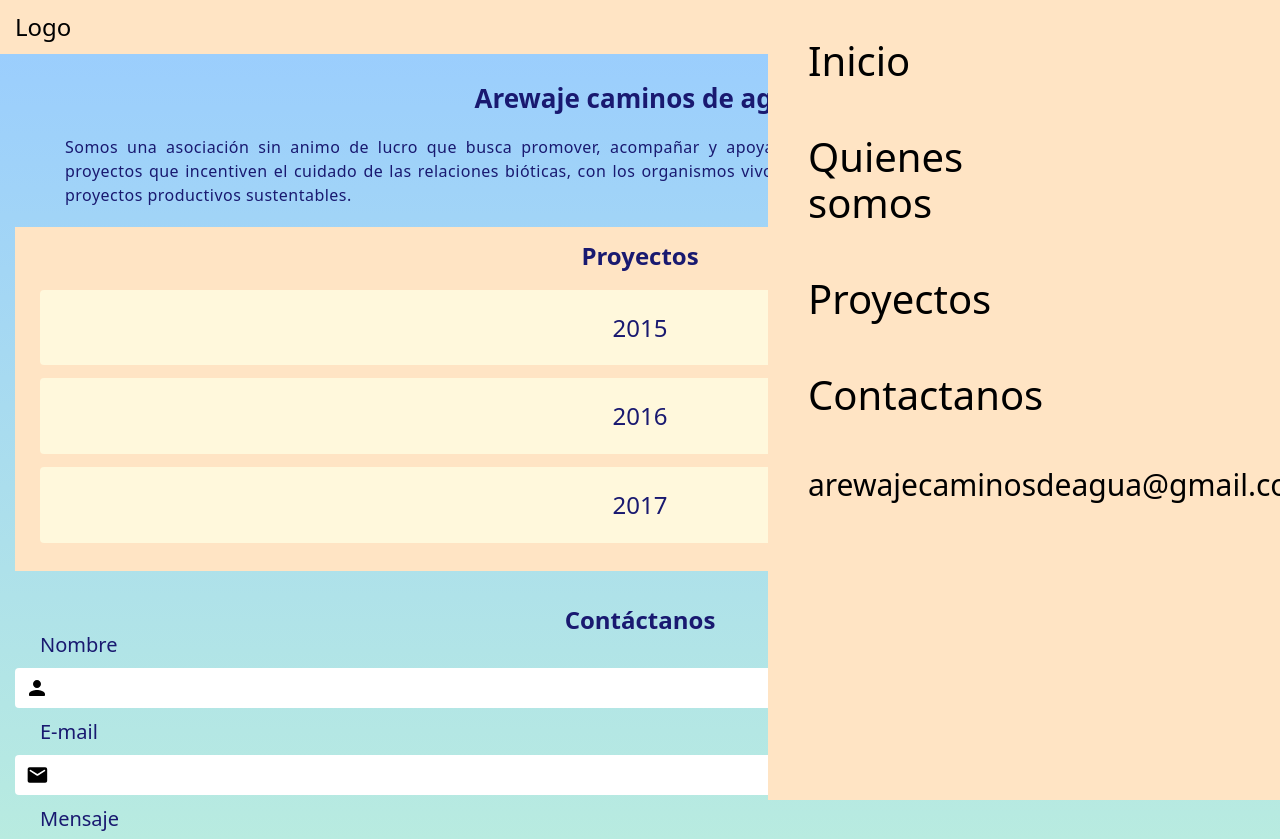
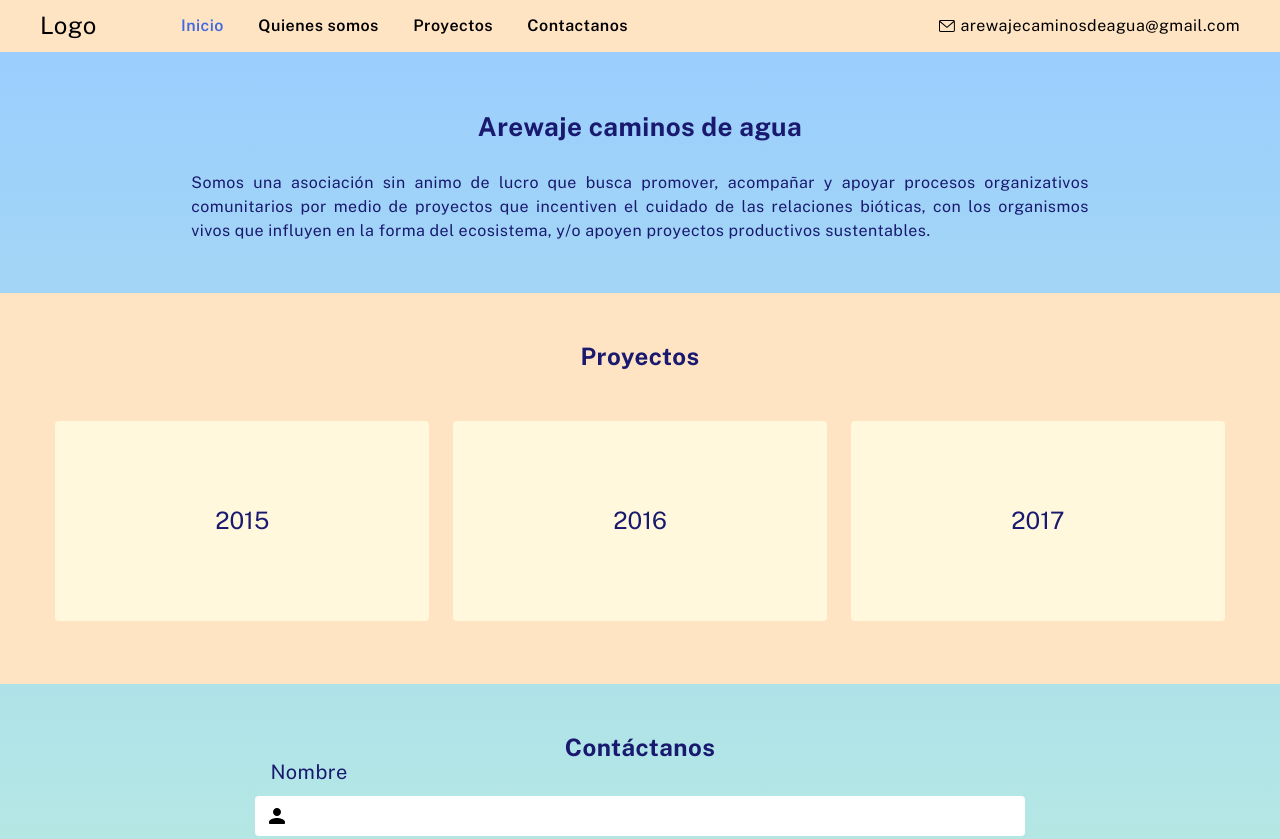
Before and after one commit to SantiRock/arewaje, a plain HTML site: page index.html in a window 1280 px wide. Shown: the top 839 px of the page. Drawn offline with nearby package versions, Linux system fonts and the light colour scheme.

Commit message:
responsive index, creacion otras paginas

```diff
--- a/index.html
+++ b/index.html
@@ -20,6 +20,7 @@
 
     <body class="body">
         <header class="header">
+          <div class="header__container">
                 <a class="logo" href="./index.html">Logo</a>
 
                 <button
@@ -32,36 +33,32 @@
                 </svg>
                 </button>
 
-                <!--
-                <div>
+                <div class="header__nav">
                   <nav>
-                    <a href="./index.html">Inicio</a>
-                    <a href="">Quienes somos</a>
-                    <a href="">Proyectos</a>
-                    <a href="">Contactanos</a>
+                    <a class="header__page header__page--select" href="./index.html">Inicio</a>
+                    <a class="header__page" href="">Quienes somos</a>
+                    <a class="header__page" href="">Proyectos</a>
+                    <a class="header__page" href="">Contactanos</a>
                   </nav>
-
-                  <div class="header__contacts">
-                    <a class="header__contactselement" href="mailto:info@devstudio.com">
-                      <svg class="header__svgmail">
-                        <use href="./images/icons.svg#sobre"></use>
-                      </svg>
-                      arewajecaminosdeagua@gmail.com</a
-                    >
-                  </div>
+                  <a class="header__email" href="mailto:arewajecaminosdeagua@gmail.com">
+                    <svg class="header__svgmail">
+                      <use href="./images/svgs.svg#sobre"></use>
+                    </svg>
+                    <p class="header__gmail">arewajecaminosdeagua@gmail.com</p>
+                  </a>
                 </div>
-            -->
+          </div>
         </header>
 
         <main class="main">
-          <section class="intro" title="presentación">
+          <section class="intro section" title="presentación">
             <h1 class="intro__h1">Arewaje caminos de agua</h1>
             <p class="intro__p">
               Somos una asociación sin animo de lucro que busca promover, acompañar y apoyar procesos organizativos comunitarios por medio de proyectos que incentiven el cuidado de las relaciones bióticas, con los organismos vivos que influyen en la forma del ecosistema,  y/o apoyen proyectos productivos sustentables.
             </p>
           </section>
 
-          <section class="proyectos" title="proyectos">
+          <section class="proyectos section" title="proyectos">
             <h2>Proyectos</h2>
             <div class="proyectos__container">
               <button class="proyectos__btn" type="button" onclick="">
@@ -76,7 +73,7 @@
             </div>
           </section>
 
-          <section class="contact" title="contactanos">
+          <section class="contact section" title="contactanos">
             <h2 class="contact__title">Contáctanos</h2>
           <form class="contact__form" name="contactanos">
             <p class="contact__p contact__p--name">Nombre</p>
@@ -113,13 +110,16 @@
         </main>
 
         <footer class="footer">
+          <div class="footer__container">
           <a class="logo">Logo</a>
-          <a class="logo__email" href="mailto:info@devstudio.com">
+          <a class="footer__email" href="mailto:arewajecaminosdeagua@gmail.com">
             <svg class="footer__svg">
               <use href="./images/svgs.svg#sobre"></use>
             </svg>
             arewajecaminosdeagua@gmail.com
           </a>
+          </div>
+        </div>
         </footer>
 
         <div class="mobile__container js-menu-container" id="mobile">
@@ -134,10 +134,9 @@
               <a class="mobile__link" href="">Quienes somos</a>
               <a class="mobile__link" href="">Proyectos</a>
               <a class="mobile__link" href="">Contactanos</a>
-                <a class="mobile__link mobile__email" href="mailto:info@devstudio.com">
+              <a class="mobile__email" href="mailto:arewajecaminosdeagua@gmail.com">
                   arewajecaminosdeagua@gmail.com
                 </a>
-            </div>
           </div>
 
           <script
--- a/scss/content/_body.scss
+++ b/scss/content/_body.scss
@@ -1,13 +1,23 @@
-.logo {
-    font-size: 24px;
+.body {
+    min-width: 320px;
+    font-family: "Public Sans", sans-serif;
+    font-weight: 14px;
+    letter-spacing: .03em;
 }
 
 .main {
-    padding-left: 15px;
-    padding-right: 15px;
-    color:midnightblue ;
+    color:midnightblue;
     text-align: center;
     background: linear-gradient(#99ccff -5%, #ccffcc 122%);
+}
+
+.section {
+    padding-top: 30px;
+    padding-bottom: 30px;
+}
+
+.logo {
+    font-size: 24px;
 }
 
 button {
@@ -26,6 +36,16 @@ a {
 
 h2 {
     font-size: 24px;
-    padding-top: 15px;
 
 }
+
+@media screen and (min-width: 1200px) {
+    h2 {
+        margin-bottom: 50px;
+    }
+
+    .section {
+        padding-bottom: 50px;
+    }
+
+}
--- a/scss/content/_footer.scss
+++ b/scss/content/_footer.scss
@@ -1,18 +1,37 @@
 .footer {
+    background: #ddffdd;
+
+    &__container {
+        margin-left: auto;
+        margin-right: auto;
+        padding: 13px;
         width: 100%;
-    padding: 13px;
+        max-width: 1200px;
         display: flex;
         justify-content: space-between;
         align-items: center;
-
-
     }
 
-.footer__svg {
+    &__svg {
         position: relative;
         top: 2px;
         margin-right: 8px;
         width: 14px;
         height: 12px;
+    }
 
 }
+
+@media screen and (max-width: 370px) {
+    .footer {
+        &__email {
+            font-size: 12px;
+        }
+        &__svg {
+            top: 1px;
+            margin-right: 2px;
+            width: 10px;
+            height: 8px;
+        }
+    }
+}
--- a/scss/content/_header.scss
+++ b/scss/content/_header.scss
@@ -1,6 +1,71 @@
 .header {
-    padding: 12px 15px;
-    display: flex;
-    align-items: center;
     background-color: bisque;
+
+    &__container {
+        padding: 12px 15px;
+        display: flex;
+        align-items: center;
+    }
+
+    &__nav {
+        width: 100%;
+        margin-left: 7%;
+        display: flex;
+        justify-content: space-between;
+        flex-wrap: wrap;
+    }
+
+    &__page {
+        margin-right: 30px;
+        font-size: 16px;
+        font-weight: 600;
+        &--select {
+            color: royalblue;
+        }
+    }
+
+    &__email {
+        display: flex;
+        align-items: center;
+        &:hover {
+            svg {
+                fill: royalblue;
+                transition: var(--transition);
+            }
+        }
+    }
+
+    &__gmail {
+        margin: 0;
+    }
+
+    &__svgmail {
+        margin-right: 5px;
+        width: 16px;
+        height: 12px;
+    }
+
 }
+
+@media screen and (max-width: 768px) {
+    .header__nav {
+        display: none;
+    }
+}
+
+@media screen and (max-width: 950px) {
+    .header__gmail {
+        display: none;
+    }
+
+}
+
+@media screen and (min-width: 1200px) {
+    .header__container {
+        margin-left: auto;
+        margin-right: auto;
+        padding: 12px 0;
+        max-width: 1200px;
+    }
+
+}
--- a/scss/content/_index-contactanos.scss
+++ b/scss/content/_index-contactanos.scss
@@ -1,10 +1,11 @@
 .contact {
+    margin-left: auto;
+    margin-right: auto;
+    padding-left: 15px;
+    padding-right: 15px;
     font-size: 20px;
-    padding-bottom: 30px;
+    max-width: 800px;
 
-    /*&__form {
-        text-align: left;
-    }*/
     &__title {
         margin-bottom: 0;
     }
@@ -68,6 +69,7 @@
 
     &__submit {
         margin-top: 15px;
+        margin-bottom: 15px;
         width: 50%;
         padding: 12px;
         background-color: cornsilk;
--- a/scss/content/_index-intro.scss
+++ b/scss/content/_index-intro.scss
@@ -1,16 +1,25 @@
 .intro {
     &__h1 {
         margin-top: 0;
-        padding-top: 30px;
         font-size: 26px;
    }
 
     &__p {
+        margin-left: auto;
+        margin-right: auto;
+        margin-bottom: 0;
         padding-left: 4%;
         padding-right: 4%;
-        font-weight: 14px;
+        max-width: 1000px;
         line-height: 1.5;
-        letter-spacing: .03em;
         text-align: justify;
     }
 }
+
+@media screen and (min-width: 1200px) {
+    .intro__h1 {
+        padding-top: 30px;
+        margin-bottom: 30px;
+    }
+
+}
--- a/scss/content/_index-proyectos.scss
+++ b/scss/content/_index-proyectos.scss
@@ -1,6 +1,7 @@
 .proyectos {
+    padding-left: 15px;
+    padding-right: 15px;
     background-color: bisque;
-    padding-bottom: 15px;
 
     &__btn {
         margin-bottom: 13px;
@@ -24,3 +25,24 @@
         }
     }
 }
+
+@media screen and (min-width: 768px) {
+    .proyectos {
+
+        &__container {
+            margin-left: auto;
+            margin-right: auto;
+            padding-left: 15px;
+            padding-right: 15px;
+            display: flex;
+            justify-content: space-between;
+            flex-wrap: wrap;
+            max-width: 1200px;
+        }
+
+        &__btn {
+            width: calc(32%);
+            height: 200px;
+        }
+    }
+}
--- a/scss/content/_mobilemenu.scss
+++ b/scss/content/_mobilemenu.scss
@@ -42,7 +42,6 @@
         display: flex;
         flex-direction: column;
         width: 100vw;
-        max-width: 768px;
         height: 100vh;
         padding-left: 40px;
         padding-top: 8px;
@@ -56,19 +55,32 @@
     }
 
     &__display {
-        width: 280px;
         display: flex;
         flex-direction: column;
         font-size: 40px;
-       /* border: 1px solid red; */
     }
 
     &__link {
-        margin-bottom: 50px;
+        margin-bottom: 30px;
+        font-weight: 600;
 
     }
 
     &__email {
-        font-size: 30px;
+        margin-top: 30px;
+        font-size: 24px;
     }
 }
+
+@media screen and (min-width: 768px) {
+    .mobile__menubtn {
+        display: none;
+    }
+}
+
+@media screen and (max-width: 475px) {
+    .mobile__email {
+        font-size: 14px;
+    }
+
+}
```
Also changed, not shown: 2015.html (added, +12 -0 lines), 2017.html (added, +12 -0 lines), about.html (added, +12 -0 lines), 2016.html (added), css/main-index.min.css, 1 other file. Lines whose indentation alone changed are shown as unchanged.
